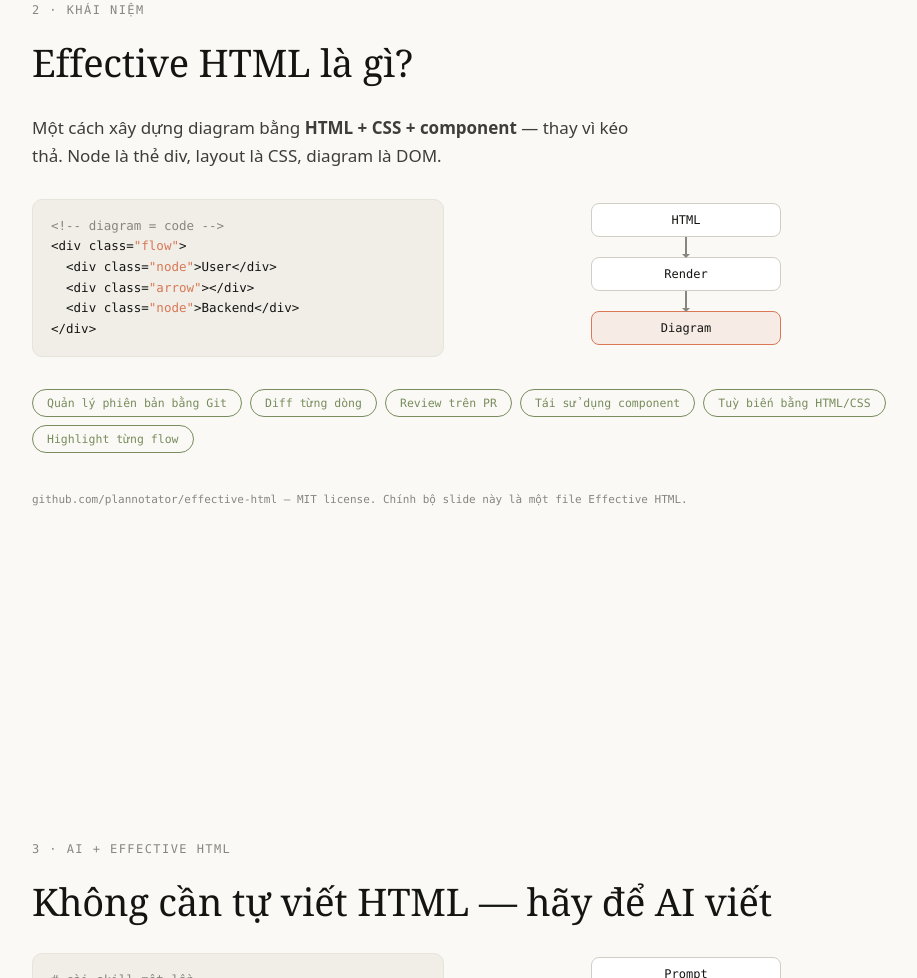
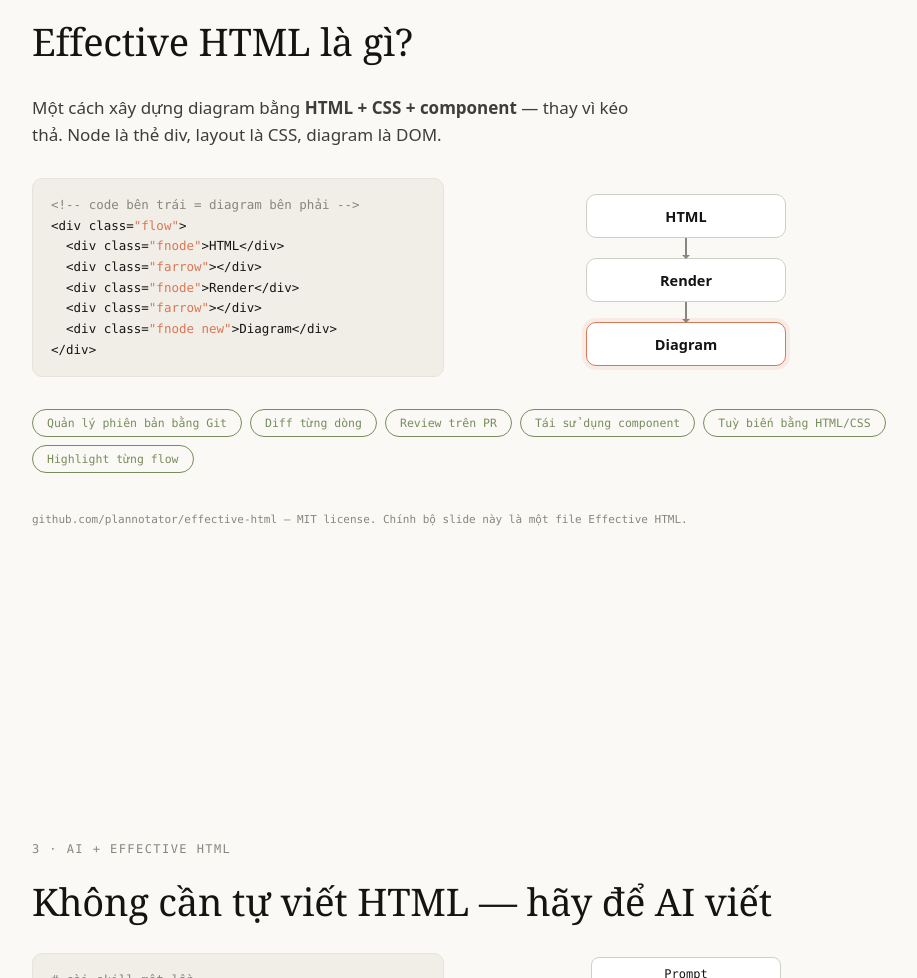
Before and after one commit to 10knThanh/tech-sharing-effective-html, a plain HTML site: page index.html in a window 1280 px wide. Shown: the part 3344-4322 px from the top of the page, without its empty margins (178-1095 px from the left). Drawn offline with Linux system fonts and the light colour scheme.

Commit message:
Slide 5: code khớp 1:1 với diagram bên cạnh
Co-Authored-By: Claude Fable 5 <noreply@anthropic.com>

```diff
--- a/index.html
+++ b/index.html
@@ -352,19 +352,21 @@
       Một cách xây dựng diagram bằng <strong>HTML + CSS + component</strong> — thay vì kéo thả.
       Node là thẻ div, layout là CSS, diagram là DOM.
     </p>
-    <div class="demo-pair">
-      <pre class="code"><span class="cm">&lt;!-- diagram = code --&gt;</span>
+    <div class="demo-pair" style="align-items:center">
+      <pre class="code"><span class="cm">&lt;!-- code bên trái = diagram bên phải --&gt;</span>
 &lt;div class=<span class="tag">"flow"</span>&gt;
-  &lt;div class=<span class="tag">"node"</span>&gt;User&lt;/div&gt;
-  &lt;div class=<span class="tag">"arrow"</span>&gt;&lt;/div&gt;
-  &lt;div class=<span class="tag">"node"</span>&gt;Backend&lt;/div&gt;
+  &lt;div class=<span class="tag">"fnode"</span>&gt;HTML&lt;/div&gt;
+  &lt;div class=<span class="tag">"farrow"</span>&gt;&lt;/div&gt;
+  &lt;div class=<span class="tag">"fnode"</span>&gt;Render&lt;/div&gt;
+  &lt;div class=<span class="tag">"farrow"</span>&gt;&lt;/div&gt;
+  &lt;div class=<span class="tag">"fnode new"</span>&gt;Diagram&lt;/div&gt;
 &lt;/div&gt;</pre>
-      <div class="ci-chain" style="padding-top:4px">
-        <div class="ci-step">HTML</div>
+      <div class="flow" style="padding-top:4px">
+        <div class="fnode">HTML</div>
         <div class="farrow"></div>
-        <div class="ci-step">Render</div>
+        <div class="fnode">Render</div>
         <div class="farrow"></div>
-        <div class="ci-step hot">Diagram</div>
+        <div class="fnode new">Diagram</div>
       </div>
     </div>
     <div class="pills" style="margin-top:32px">
```
